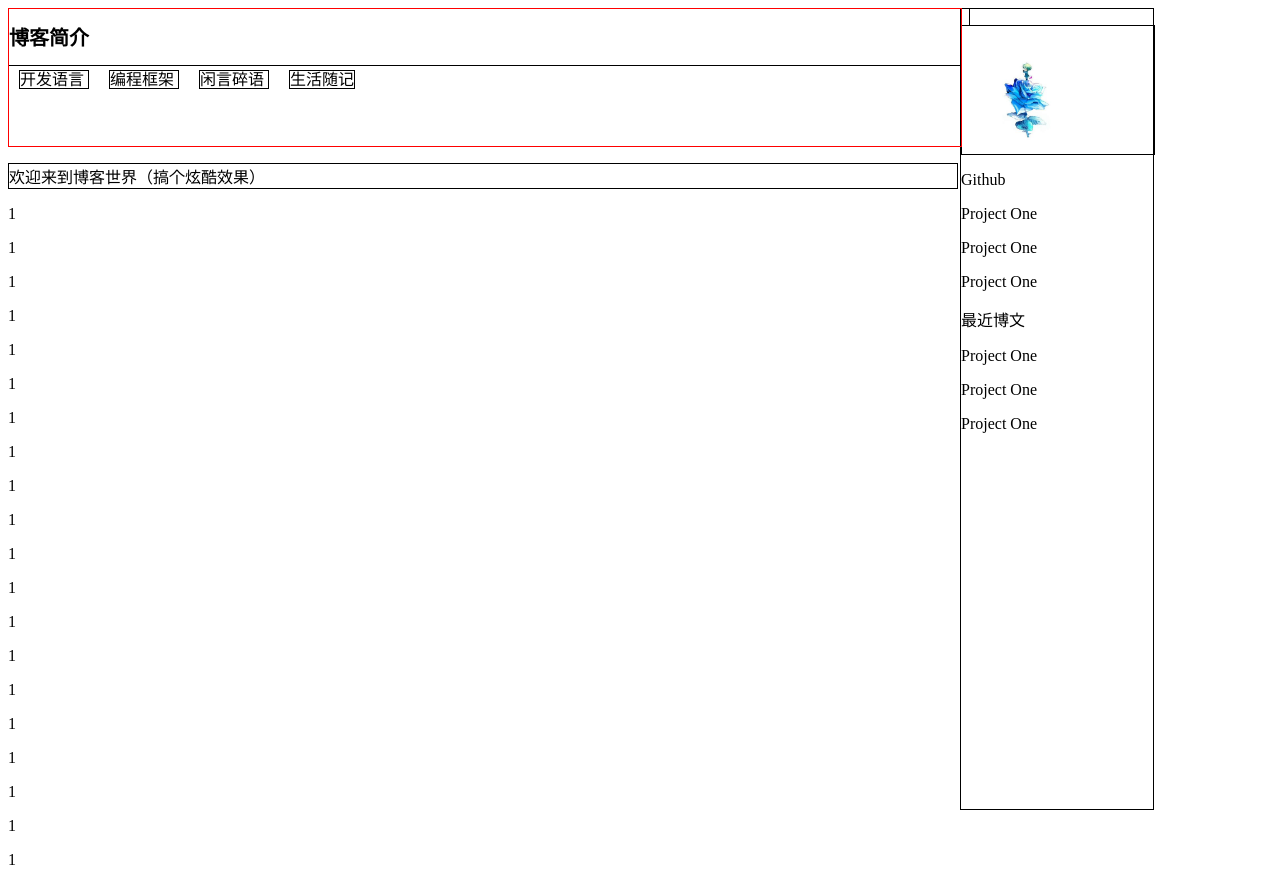
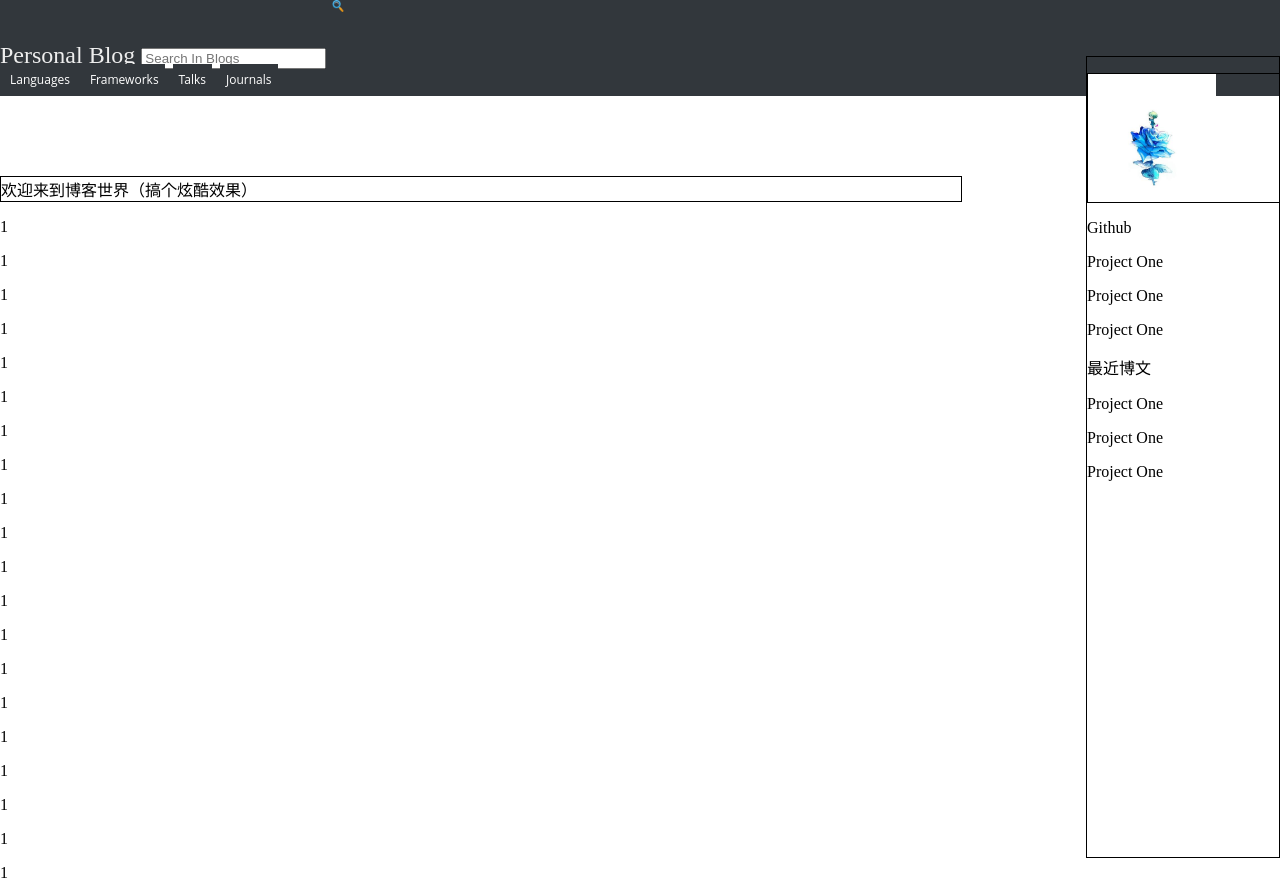
Before and after one commit to lgxZJ/Miscellaneous, a plain HTML site: page Html-Css-Js/index.html in a window 1280 px wide. Shown: the top 878 px of the page. Drawn offline with Linux system fonts and the light colour scheme.

Commit message:
+ upload

```diff
--- a/Html-Css-Js/index.css
+++ b/Html-Css-Js/index.css
@@ -1,80 +1,107 @@
+/*********************************************
+ *********************************************/
+
 header {
-    position: fixed;
-    border-color: black;
-    border-width: 1px;
-    border-style: solid;
+    background: #32373c;
 
-    height: 7%;
-    width: 75%;
-    font-size: 10px;
+    width: 100%;
+    height: 8%;
+
+    margin: 0;
+    padding: 0;
+
+    font-size: 18pt;
+    color: #eee;
+}
+
+.search-button {
+    height: 100%;
+    width: height;
+    border: none;
+
+    background: #32373c;
+    background-image: url("search-icon.png");
+    background-size: 100%;
+    background-repeat:no-repeat;
+}
+
+/**********************************************
+**********************************************/
+
+nav, ul {
+    margin: 0;
+    padding: 0;
+    font-size: 0;
+
+    width: 100%;
+    background: #32373c;
+}
+
+/* the height must be a absolute value to make this type of elements centered */
+nav li {
+    display: inline-block;
+
+    height: 24pt;
+    line-height: 24pt;
+
+    border: 0px solid black;
+
+    margin: 0 4px;
+    padding: 0 6px;
+
+    color: white;
+    background: #32373c;
+
+    font-size: 12px;
+    font-family: "Open Sans", Helvetica, Arial, "Liberation Sans", sans-serif;
+    cursor: pointer;
+}
+
+nav li:hover {
+    display: inline-block;
+
+    height: 24pt;
+    line-height: 24pt;
+
+    border: 0px solid black;
+
+    margin: 0 4px;
+    padding: 0 6px;
+
+    color: #4ca6cf;
+    background: #32373c;
+
+    font-size: 12px;
+    font-family: "Open Sans", Helvetica, Arial, "Liberation Sans", sans-serif;
+    cursor: pointer;
 }
 
 /*********************************************
  *********************************************/
 
-nav {
-    position: fixed;
-    top: 7%;
-    width: 75%;
-    height: 10%;
-    margin-top: 9px;
-    padding: 0px;
+#beneath-nav {
+    height: 8%;
 
-    border-color: black;
-    border-width: 1px;
-    border-style: solid;
-}
-
-#nav-language {
-    border-color: black;
-    border-width: 1px;
-    border-style: solid;
-    margin: 10px;
-}
-
-#nav-framework {
-    border-color: black;
-    border-width: 1px;
-    border-style: solid;
-    margin: 10px;
-}
-
-#nav-talk {
-    border-color: black;
-    border-width: 1px;
-    border-style: solid;
-    margin: 10px;
-}
-
-#nav-life {
-    border-color: black;
-    border-width: 1px;
-    border-style: solid;
-    margin: 10px;
+    margin: 0px;
 }
 
 /*********************************************
  *********************************************/
+
+body {
+    margin: 0px;
+    padding: 0px;
+
+    overflow: hidden;
+}
 
 #one-blog {
     border-width: 1px;
     border-color: black;
     border-style: solid;
     width: 75%;
-}
 
-/*********************************************
- *********************************************/
-
-#beneath-nav {
-    position: relative;
-    width: 75%;
-    height: 17%;
-    padding: 2px;
-
-    border-color: red;
-    border-width: 1px;
-    border-style: solid;
+    left: 0px;
 }
 
 /*********************************************
@@ -82,7 +109,10 @@ nav {
 
 #float-personal-block {
     position: fixed;
-    left: 75%;
+    top: 7%;
+    right: 0%;
+    padding: 0px;
+    margin: 0px;
 
     border-width: 1px;
     border-color: black;
@@ -90,7 +120,6 @@ nav {
 
     width: 15%;
     height: 100%;
-    /*float: right;*/
 }
 
 #float-personal-block-portrait {
@@ -110,4 +139,6 @@ footer {
     border-color: black;
     border-width: 1px;
     border-style: solid;
+
+    width: 75%;
 }
--- a/Html-Css-Js/index.html
+++ b/Html-Css-Js/index.html
@@ -6,15 +6,20 @@
 
     <body>
         <header>
-            <h1>博客简介</h1>
+                Personal Blog
+                <input type="text" placeholder="Search In Blogs">
+                <button type="submit" class="search-button"></button>
         </header>
+        <nav>
+            <ul>
+                <li id="nav-button"> Languages</span> </li>
+                <li id="nav-button"> Frameworks </li>
+                <li id="nav-button"> Talks </li>
+                <li id="nav-button"> Journals </li>
+            </ul>
+        </nav>
 
-        <nav>
-            <span id="nav-language"> 开发语言 </span>
-            <span id="nav-framework"> 编程框架 </span>
-            <span id="nav-talk"> 闲言碎语 </span>
-            <span id="nav-life"> 生活随记 </span>
-        </nav>
+
 
         <div id="float-personal-block">
             <p id="float-personal-block-portrait"> <img id="img-portrait"  src="./head-portrait.jpg" alt="User portrait of lgxZJ" /> </p>
```
Also changed, not shown: Html-Css-Js/search-icon.png (added), Html-Css-Js/search.svg (added).
